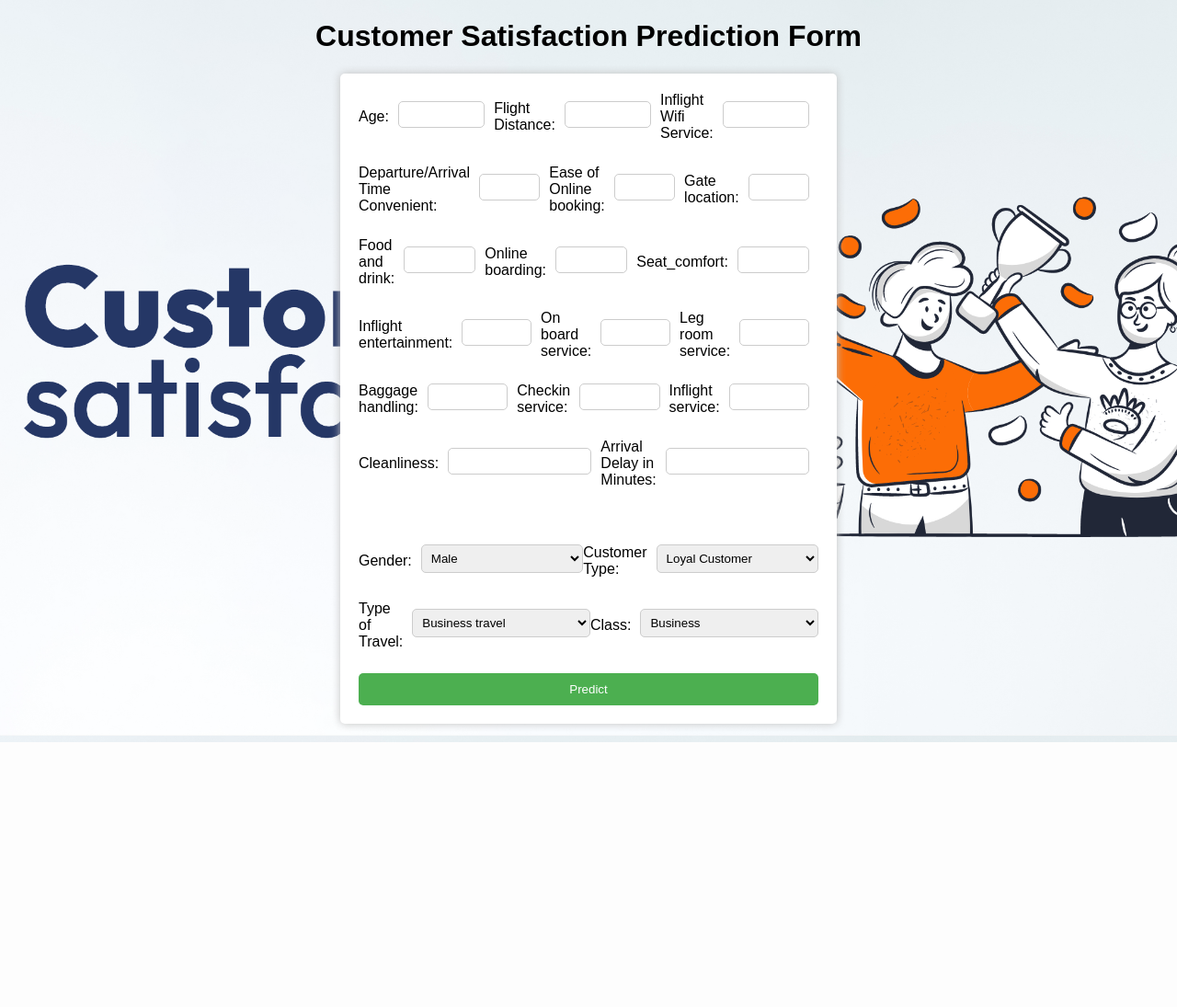
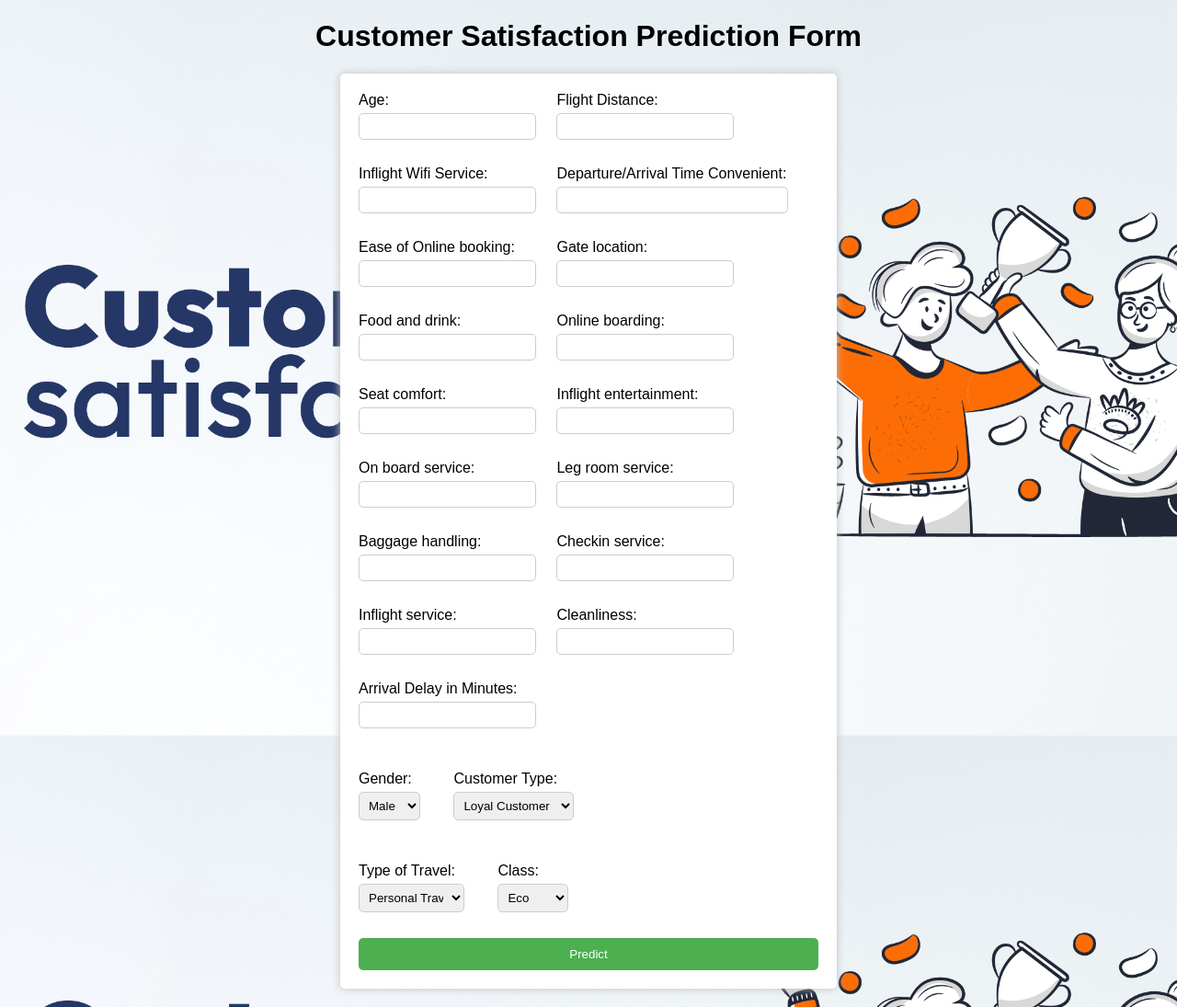
Before and after one commit to rubaawad/airlines-_customer_satisfaction, a Flask app: page /predict in a window 1280 px wide. Shown: the whole page at 92% size. Before the commit the page ends 807 px from the top, so only its background shows below. Run offline with Flask 3, Linux system fonts and the light colour scheme.

Commit message:
Updated README file and added new data visulaization

```diff
--- a/templates/index.html
+++ b/templates/index.html
@@ -17,83 +17,110 @@
             background-repeat: no-repeat; /* No background repetition */
             background-attachment: fixed; /* Background doesn't scroll with content */
          }
+         /* Input container styles */
          .input-container {
-            display: flex; /* Use flexbox to arrange items in a row */
-            justify-content: space-between; /* Distribute space between items */
-            align-items: center; /* Center items vertically */
-            margin-bottom: 20px; /* Add some space between each row */
-        }
-
-.input-container label,
-.input-container input {
-    margin-right: 10px; /* Add some space between label and input */
-}
+            display: inline-block; /* Display inline */
+            margin-right: 20px; /* Right margin */
+         }
       </style>
    </head>
    <body>
     <div class="container">
         <h1>Customer Satisfaction Prediction Form</h1>
+        <span id="predictionResult" class='{{"visible" if prediction else "hidden"}}'>
+            <h1>Customer Satisfaction Result is </h1>
+            {% if prediction %}
+                {% if prediction == "Happy" %}
+                    <p style="color: black !important;">😊</p> <!-- Unicode for smiling face -->
+                {% elif prediction == "Sad" %}
+                    <p style="color: black !important;">😞</p> <!-- Unicode for sad face -->
+                {% endif %}
+            {% endif %}
+        </span>
+
         <form action="/predict" method="POST">
             <!-- Numerical features -->
             <div class="input-container">
                 <label for="Age">Age:</label>
-                <input type="text" id="Age" name="Age" value="{{ form_data.Age }}" required>
+                <input type="text" id="Age" name="Age" value="{{ form_data.Age }}" required><br><br>
 
-                <label for="Flight_distance">Flight Distance:</label>
-                <input type="text" id="Flight_distance" name="Flight_distance" value="{{ form_data.Flight_distance }}" required>
-
-                <label for="Inflight_wifi_service">Inflight Wifi Service:</label>
-                <input type="text" id="Inflight_wifi_service" name="Inflight_wifi_service" value="{{ form_data.Inflight_wifi_service }}" required>
             </div>
 
+            <div class="input-container">
+                <label for="Flight_distance">Flight Distance:</label>
+                <input type="text" id="Flight_distance" name="Flight_distance" value="{{ form_data.Flight_distance }}" required><br><br>
+            </div>
+
+            <div class="input-container">
+                <label for="Inflight_wifi_service">Inflight Wifi Service:</label>
+                <input type="text" id="Inflight_wifi_service" name="Inflight_wifi_service" value="{{ form_data.Inflight_wifi_service }}" required><br><br>
+            </div>
 
             <div class="input-container">
                 <label for="Departure_arrival_time_convenient">Departure/Arrival Time Convenient:</label>
-                <input type="text" id="Departure_arrival_time_convenient" name="Departure_arrival_time_convenient" value="{{ form_data.Departure_arrival_time_convenient }}" required>
+                <input type="text" id="Departure_arrival_time_convenient" name="Departure_arrival_time_convenient" value="{{ form_data.Departure_arrival_time_convenient }}" required><br><br>
+            </div>
 
+            <div class="input-container">
                 <label for="Ease_of_online_booking">Ease of Online booking:</label>
-                <input type="text" id="Ease_of_online_booking" name="Ease_of_online_booking" value="{{ form_data.Ease_of_online_booking }}" required>
+                <input type="text" id="Ease_of_online_booking" name="Ease_of_online_booking" value="{{ form_data.Ease_of_online_booking }}" required><br><br>
+            </div>
+
+            <div class="input-container">
                 <label for="Gate_location">Gate location:</label>
                 <input type="text" id="Gate_location" name="Gate_location" value="{{ form_data.Gate_location }}" required><br><br>
             </div>
 
             <div class="input-container">
                 <label for="Food_and_drink">Food and drink:</label>
-                <input type="text" id="Food_and_drink" name="Food_and_drink" value="{{ form_data.Food_and_drink }}" required>
+                <input type="text" id="Food_and_drink" name="Food_and_drink" value="{{ form_data.Food_and_drink }}" required><br><br>
+            </div>
 
+            <div class="input-container">
                 <label for="Online_boarding">Online boarding:</label>
-                <input type="text" id="Online_boarding" name="Online_boarding" value="{{ form_data.Online_boarding }}" required>
+                <input type="text" id="Online_boarding" name="Online_boarding" value="{{ form_data.Online_boarding }}" required><br><br>
+            </div>
 
-                <label for="Seat_comfort">Seat_comfort:</label>
+            <div class="input-container">
+                <label for="Seat_comfort">Seat comfort:</label>
                 <input type="text" id="Seat_comfort" name="Seat_comfort" value="{{ form_data.Seat_comfort }}" required><br><br>
             </div>
 
             <div class="input-container">
                 <label for="Inflight_entertainment">Inflight entertainment:</label>
                 <input type="text" id="Inflight_entertainment" name="Inflight_entertainment" value="{{ form_data.Inflight_entertainment }}" required><br><br>
+            </div>
 
+            <div class="input-container">
                 <label for="On_board_service">On board service:</label>
                 <input type="text" id="On_board_service" name="On_board_service" value="{{ form_data.On_board_service }}"><br><br>
+            </div>
 
+            <div class="input-container">
                 <label for="Leg_room_service">Leg room service:</label>
                 <input type="text" id="Leg_room_service" name="Leg_room_service" value="{{ form_data.Leg_room_service }}" required><br><br>
             </div>
 
             <div class="input-container">
                 <label for="Baggage_handling">Baggage handling:</label>
-                <input type="text" id="Baggage_handling" name="Baggage_handling" value="{{ form_data.Baggage_handling }}" required>
+                <input type="text" id="Baggage_handling" name="Baggage_handling" value="{{ form_data.Baggage_handling }}" required><br><br>
+            </div>
 
+            <div class="input-container">
                 <label for="Checkin_service">Checkin service:</label>
-                <input type="text" id="Checkin_service" name="Checkin_service" value="{{ form_data.Checkin_service }}" required>
+                <input type="text" id="Checkin_service" name="Checkin_service" value="{{ form_data.Checkin_service }}" required><br><br>
+            </div>
 
+            <div class="input-container">
                 <label for="Inflight_service">Inflight service:</label>
                 <input type="text" id="Inflight_service" name="Inflight_service" value="{{ form_data.Inflight_service }}" required><br><br>
             </div>
 
             <div class="input-container">
                 <label for="Cleanliness">Cleanliness:</label>
-                <input type="text" id="Cleanliness" name="Cleanliness" value="{{ form_data.Cleanliness }}" required>
-
+                <input type="text" id="Cleanliness" name="Cleanliness" value="{{ form_data.Cleanliness }}" required><br><br>
+            </div>
+            <div class="input-container">
                 <label for="Arrival_delay_in_minutes">Arrival Delay in Minutes:</label>
                 <input type="text" id="Arrival_delay_in_minutes" name="Arrival_delay_in_minutes" value="{{ form_data.Arrival_delay_in_minutes }}" required><br><br>
             </div>
@@ -106,36 +133,39 @@
                 <select type="text" id="Gender" name="Gender">
                     <option  value="0" {% if form_data.Gender == "Male" %} selected {% endif %}>Male</option>
                     <option  value="1" {% if form_data.Gender == "Female" %} selected {% endif %}>Female</option>
-                </select>
+                </select><br><br>
+            </div>
 
+            <div class="input-container">
                 <label for="Customer_type">Customer Type:</label>
                 <select type="text" id="Customer_type" name="Customer_type">
                     <option value="0" {% if form_data.Customer_Type == "Loyal Customer" %} selected {% endif %}>Loyal Customer</option>
                     <option value="1" {% if form_data.Customer_Type == "Disloyal Customer" %} selected {% endif %}>Disloyal Customer</option>
-                </select>
-                </div>
+                </select><br><br>
+            </div>
+            <br></br>
             <div class="input-container">
                 <label for="Type_of_travel">Type of Travel:</label>
                 <select type="text" id="Type_of_travel" name="Type_of_travel">
-                    <option value="0" {% if form_data.Type_of_Travel == "Business travel" %} selected {% endif %}>Business travel</option>
-                    <option value="1" {% if form_data.Type_of_Travel == "Personal Travel" %} selected {% endif %}>Personal Travel</option>
+                    <option value="0" {% if form_data.Type_of_Travel == "Personal Travel" %} selected {% endif %}>Personal Travel</option>
+                    <option value="1" {% if form_data.Type_of_Travel == "Business travel" %} selected {% endif %}>Business travel</option>
                 </select><br><br>
+            </div>
 
+            <div class="input-container">
                 <label for="Class">Class:</label>
                 <select type="text" id="Class" name="Class">
-                    <option value="0" {% if form_data.Class == "Business" %} selected {% endif %}>Business</option>
+                    <option value="0" {% if form_data.Class == "Eco" %} selected {% endif %}>Eco</option>
                     <option value="1" {% if form_data.Class == "Eco Plus" %} selected {% endif %}>Eco Plus</option>
-                    <option value="2" {% if form_data.Class == "Eco" %} selected {% endif %}>Eco</option>
+                    <option value="2" {% if form_data.Class == "Business" %} selected {% endif %}>Business</option>
+
                 </select><br><br>
             </div>
 
             <input type="submit" value="Predict">
         </form>
              <!-- <input type="submit" value="Predict" class="form-submit"> -->
-        <span id="predictionResult" class='{{"visible" if prediction else "hidden"}}'>
-            <h1>Customer Satisfaction Result</h1>
-            <p style="color: black !important;">The prediction result is: {{ prediction }}</p>
-        </span>
+
     </div>
 </body>
   </html>
```
Also changed, not shown: application.py (+21 -19 lines), README.md, 3 other files.
